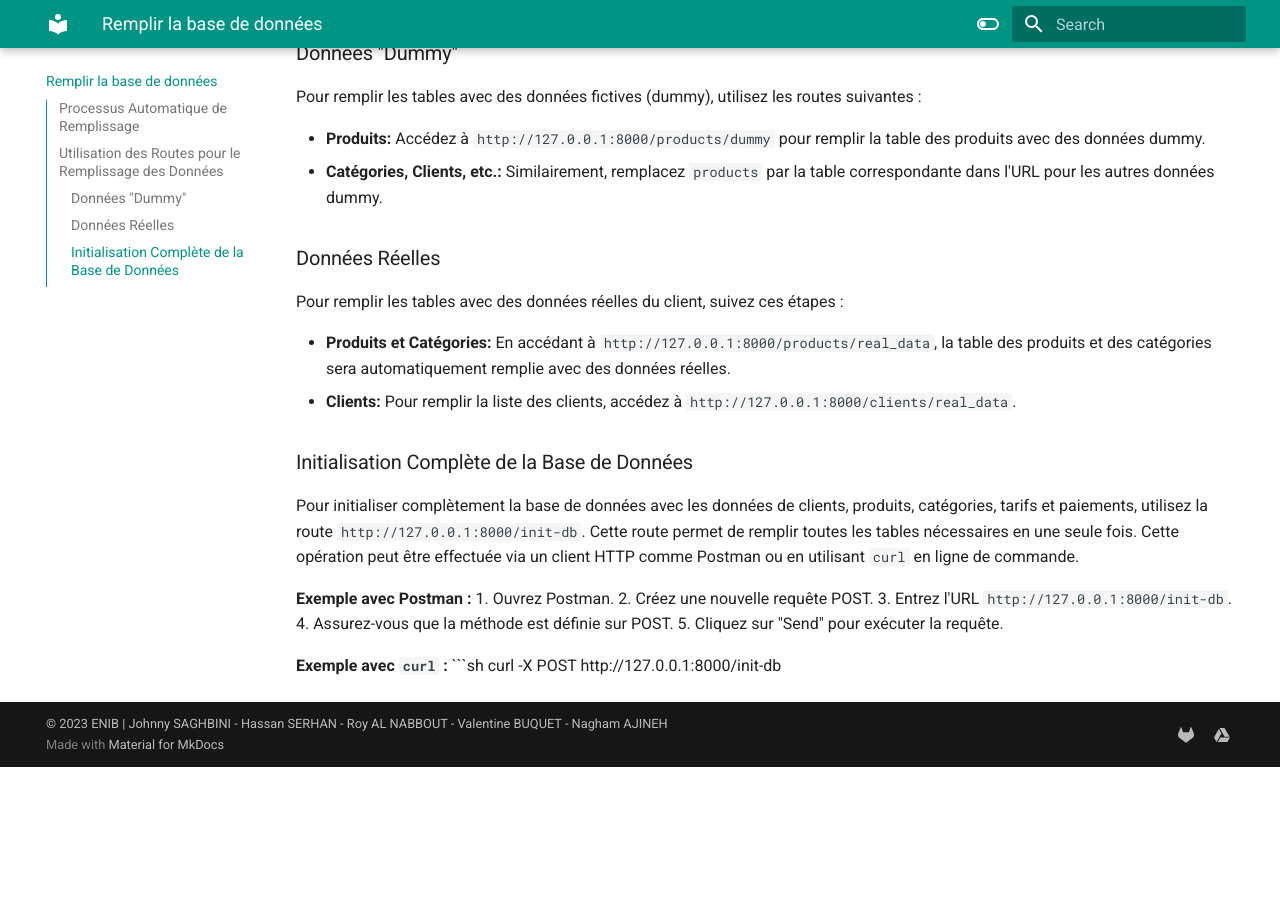
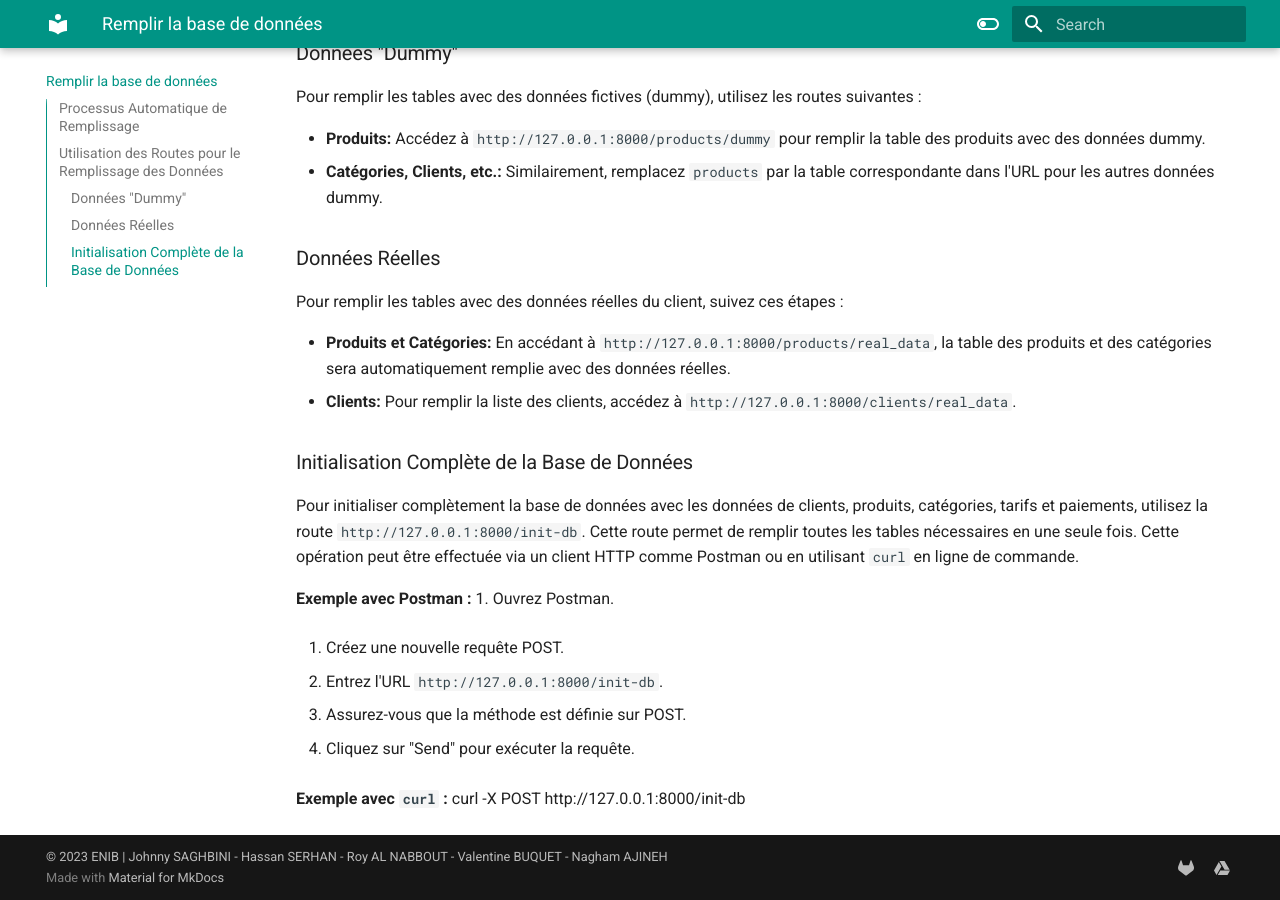
Before and after one commit to xBullseye/per-caisse-doc, an MkDocs documentation site: the page built from docs/remplirData.md, in a window 1280 px wide and 900 px high, scrolled down 598 px. Built offline with MkDocs 1.6.1 and Material for MkDocs 9.7.7, drawn with Linux system fonts in a browser that asks for light colours; before the commit the page ends 1365 px from its top, so only the background shows below that.

Commit message:
Update remplirData.md

````diff
--- a/docs/remplirData.md
+++ b/docs/remplirData.md
@@ -26,11 +26,14 @@ Pour initialiser complètement la base de données avec les données de clients,
 
 **Exemple avec Postman :**
 1. Ouvrez Postman.
+
 2. Créez une nouvelle requête POST.
+
 3. Entrez l'URL `http://127.0.0.1:8000/init-db`.
+
 4. Assurez-vous que la méthode est définie sur POST.
+
 5. Cliquez sur "Send" pour exécuter la requête.
 
 **Exemple avec `curl` :**
-```sh
 curl -X POST http://127.0.0.1:8000/init-db
````
